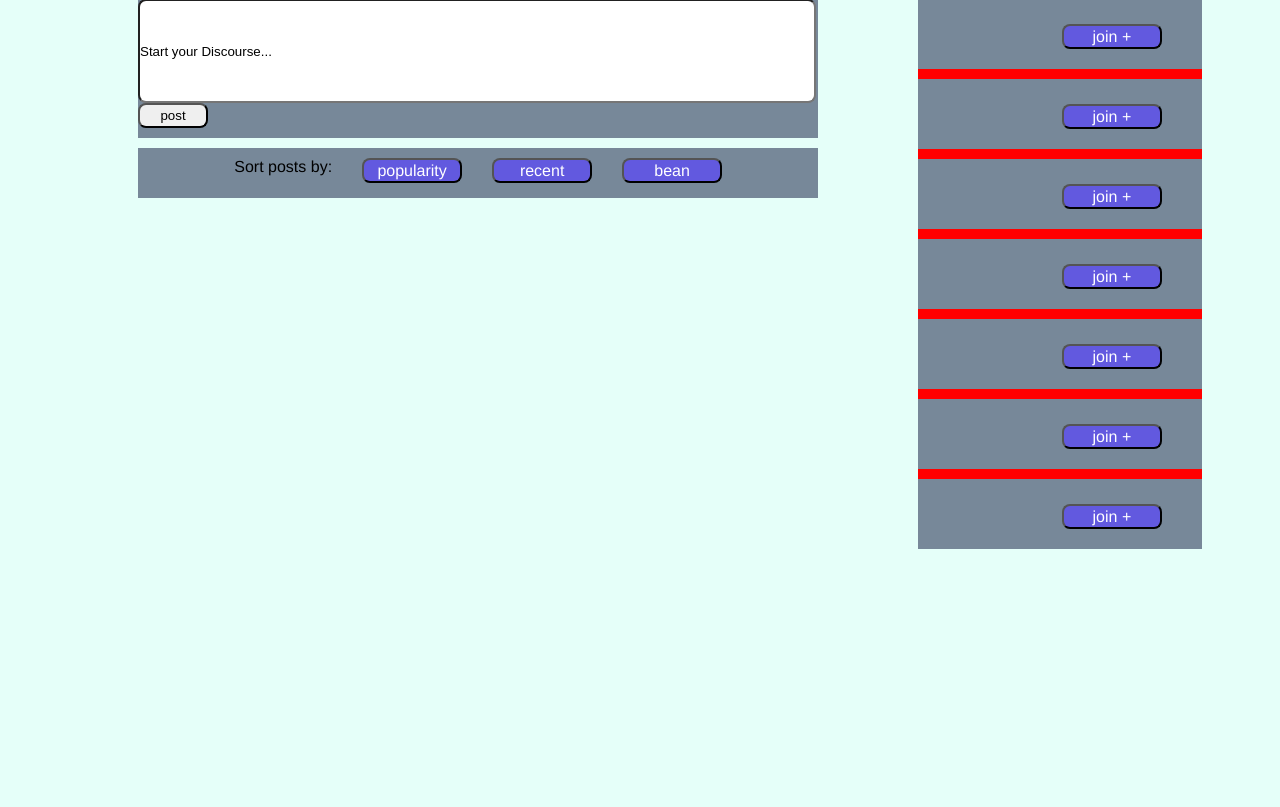
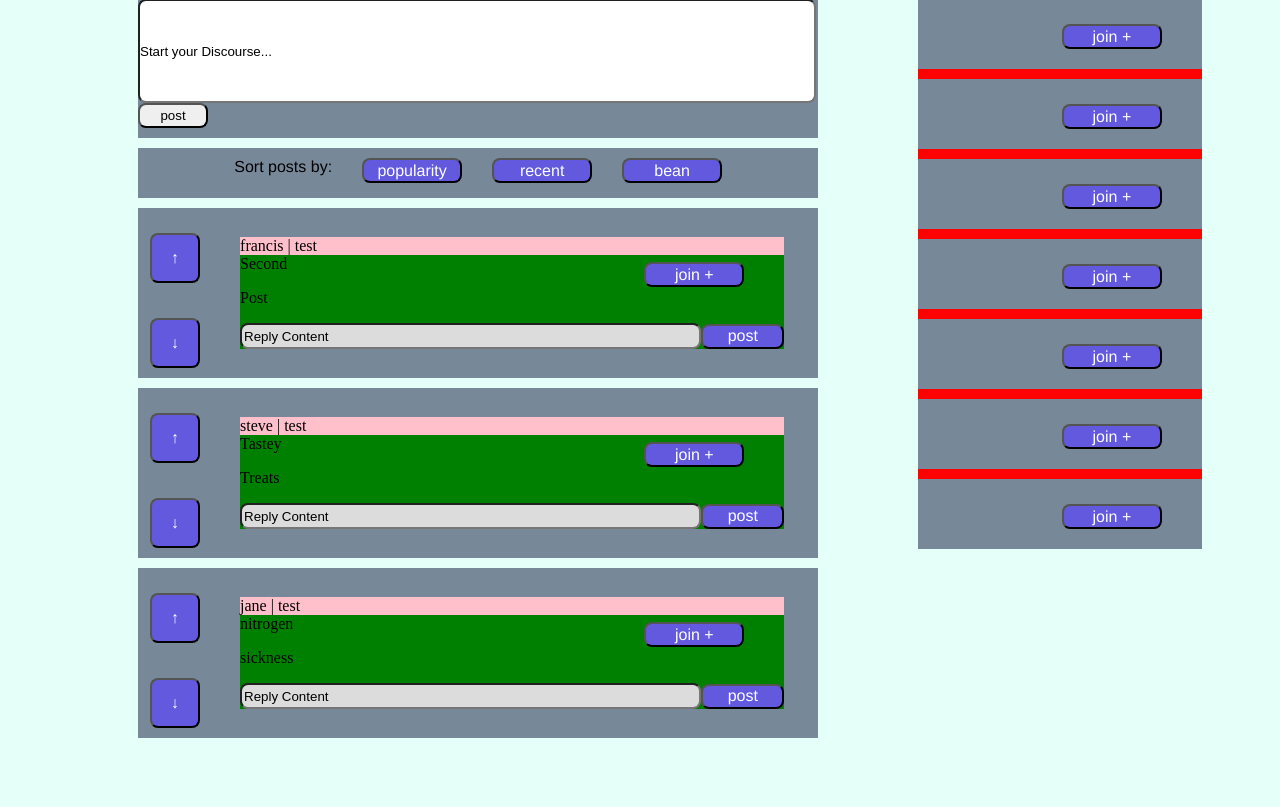
Before and after one commit to PFSDevTeam/kaffeeklatsch, a Flask app: page /feed in a window 1280 px wide. Shown: the part 164-971 px from the top of the page. Run offline with Flask 2, Linux system fonts and the light colour scheme; a user stored in the database is signed in; data comes from the database, SQL or seed files in the repository; some libraries are stand-ins or nearby versions.

Commit message:
added dynamic post reading from db

```diff
--- a/kaffeeklatsch/routes.py
+++ b/kaffeeklatsch/routes.py
@@ -82,8 +82,10 @@ def feed():
     replyForm = ReplyForm()
     makePostForm = MakePostForm()
     communityPainForm = CommunityPainForm()
+    posts = Post.query.all();
+    print(posts);
     # load posts here
-    return render_template('feed.html', makePostForm=makePostForm, sortPostForm=sortPostForm, replyForm=replyForm, communityPainForm=communityPainForm)
+    return render_template('feed.html', makePostForm=makePostForm, sortPostForm=sortPostForm, replyForm=replyForm, communityPainForm=communityPainForm, posts=posts)
 
 @app.route('/logout')
 def logout():
--- a/kaffeeklatsch/templates/feed.html
+++ b/kaffeeklatsch/templates/feed.html
@@ -34,6 +34,9 @@
                     {{ makePostTemplate.make_post(makePostForm) }}
                     {{ sortPostTemplate.sort_post(sortPostForm) }}
                 </form>
+                {% for post in posts %}
+                    {{ post_reply.post_reply(replyForm, post) }}
+                {% endfor %}
                 <!--display the available posts below-->
                 <!--post loop-->
                 <!--post macros pulled in-->
--- a/kaffeeklatsch/templates/post.html
+++ b/kaffeeklatsch/templates/post.html
@@ -10,14 +10,14 @@
     <!--right panel: post content-->
     <div class="post-panel">
         <div class="post-panel__top-line">
-            <span class="owner-name">author</span> | <span class="community-content">community</span>
+            <span class="owner-name">{{ postObject.posting_user }}</span> | <span class="community-content">{{ postObject.community }}</span>
             {{ replyForm.join(class="button") }}
         </div>
         <div class="post-panel__title-line">
-            <span class="post-title">Post Title</span>
+            <span class="post-title">{{ postObject.title }}</span>
         </div>
         <div class="post-panel__post-content">
-            <p class="post-content">All of the news . . .</p>
+            <p class="post-content">{{ postObject.content }}</p>
         </div>
         <div class="post-panel__reply-line">
             {{ replyForm.replyContent(class="reply-content") }}
--- a/kaffeeklatsch/templates/post_reply.html
+++ b/kaffeeklatsch/templates/post_reply.html
@@ -1,7 +1,7 @@
-{% macro post_reply(replyForm) %}
+{% macro post_reply(replyForm, postObject) %}
 {% import 'post.html' as replyTemplate %}
 <form method="POST">
-    {{ replyTemplate.post(replyForm) }}
+    {{ replyTemplate.post(replyForm, postObject) }}
 </form>
 
 {% endmacro %}
```
